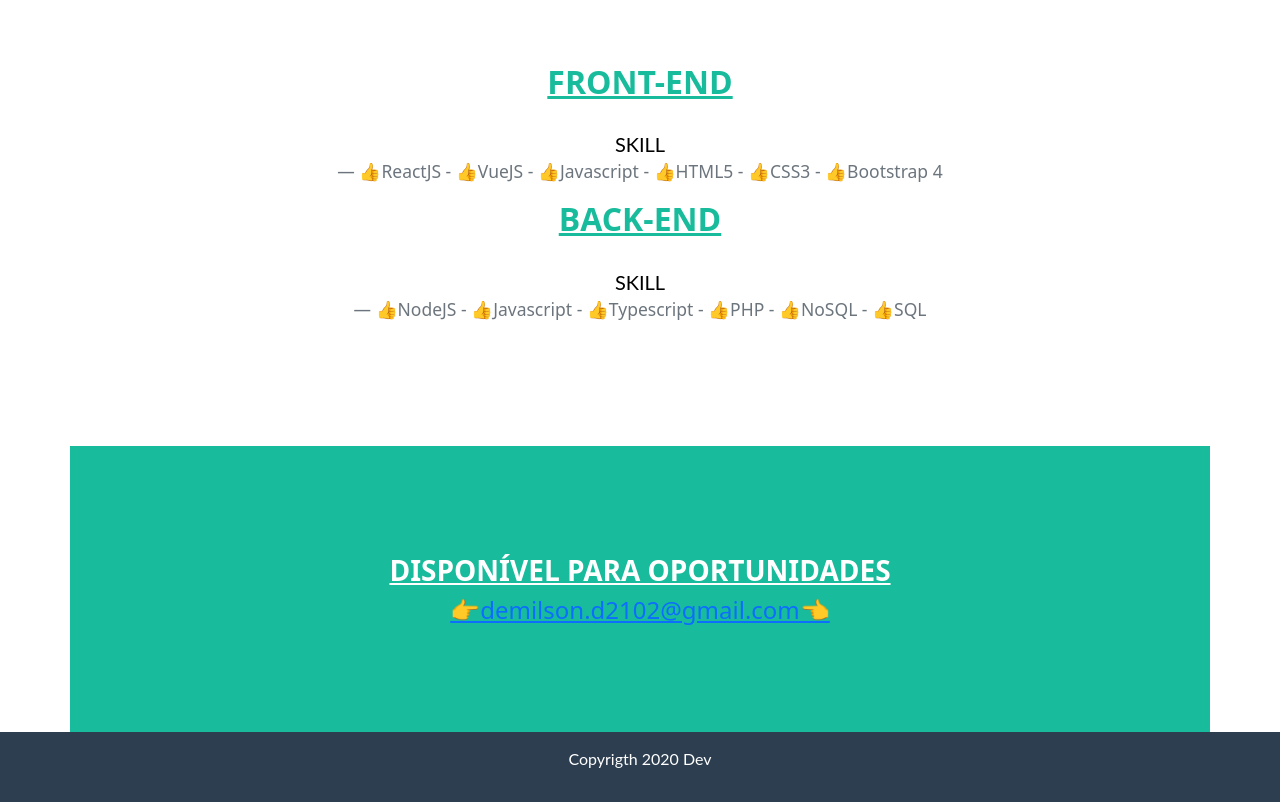
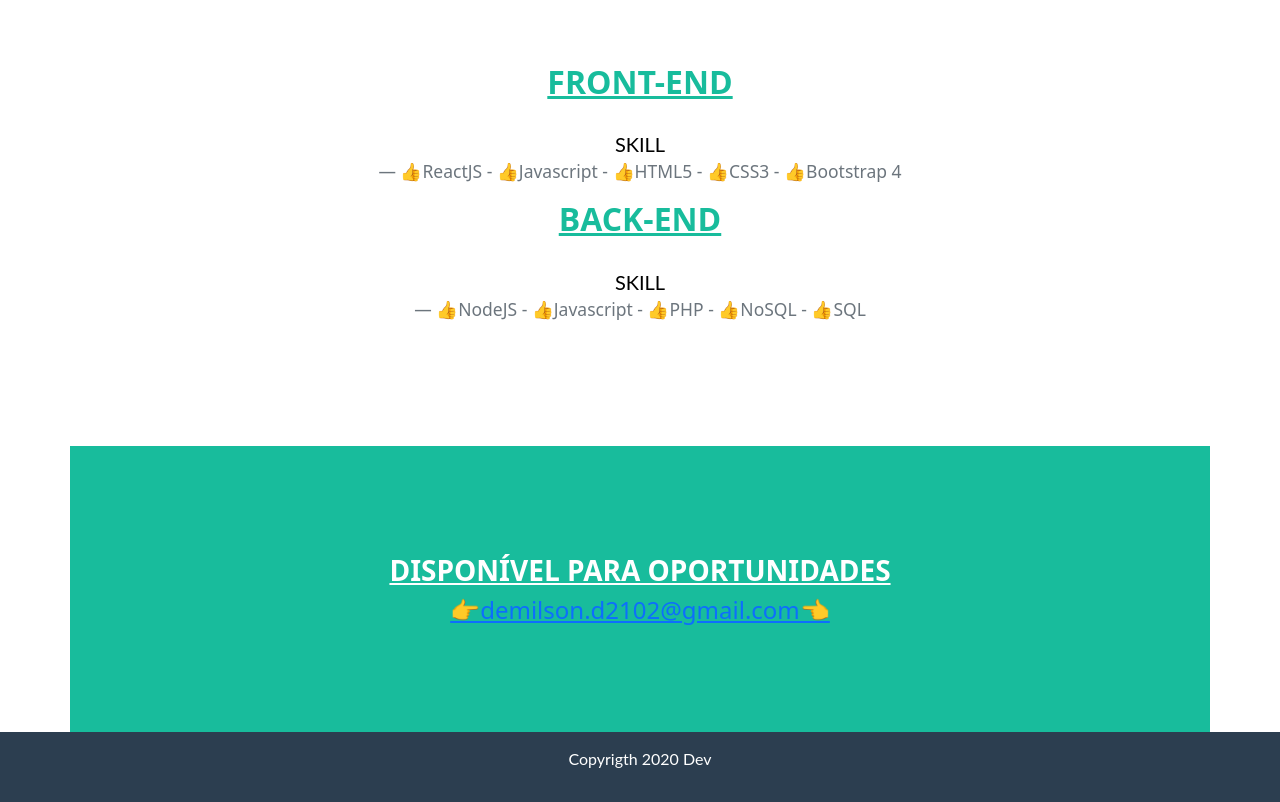
Before and after one commit to DemilsonPereira/portfolio, a plain HTML site: page index.html in a window 1280 px wide. Shown: the part 1828-2630 px from the top of the page. Drawn offline with nearby package versions, Linux system fonts and the light colour scheme.

Commit message:
Atualizado.

```diff
--- a/index.html
+++ b/index.html
@@ -150,12 +150,12 @@
         <h2 style="padding-top: 60px" class="jumbotron-heading text-center titulosVerdes">Front-End</h2>
         <blockquote class="blockquote text-center">
             <p style="padding-bottom: 15px" class="mb-0">SKILL</p>
-            <footer class="blockquote-footer">👍ReactJS - 👍VueJS - 👍Javascript - 👍HTML5 - 👍CSS3 - 👍Bootstrap 4</footer>
+            <footer class="blockquote-footer">👍ReactJS - 👍Javascript - 👍HTML5 - 👍CSS3 - 👍Bootstrap 4</footer>
         </blockquote>
         <h2 class="jumbotron-heading text-center titulosVerdes">Back-End</h2>
         <blockquote class="blockquote text-center">
             <p style="padding-bottom: 15px" class="mb-0">SKILL</p>
-            <footer style="padding-bottom: 60px"class="blockquote-footer">👍NodeJS - 👍Javascript - 👍Typescript - 👍PHP - 👍NoSQL - 👍SQL</footer>
+            <footer style="padding-bottom: 60px"class="blockquote-footer">👍NodeJS - 👍Javascript - 👍PHP - 👍NoSQL - 👍SQL</footer>
         </blockquote>
 
     </section>
```
